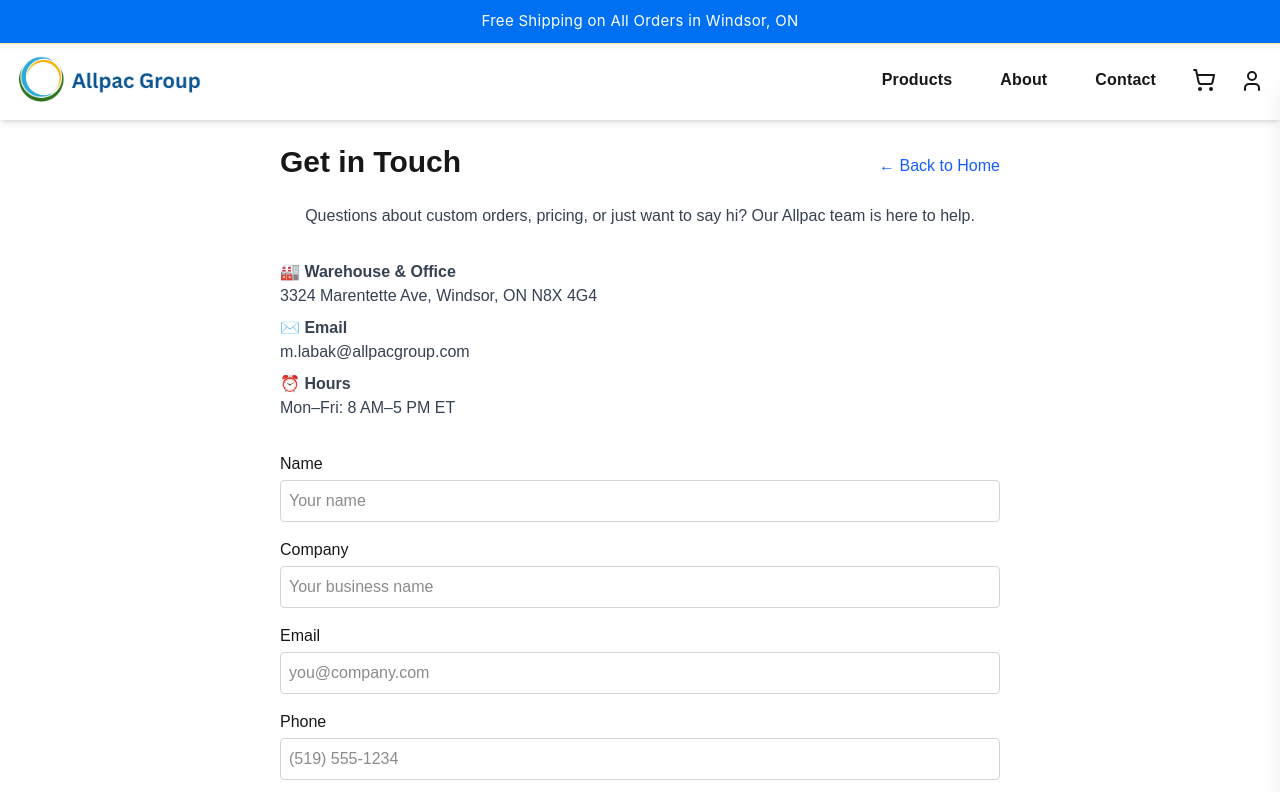
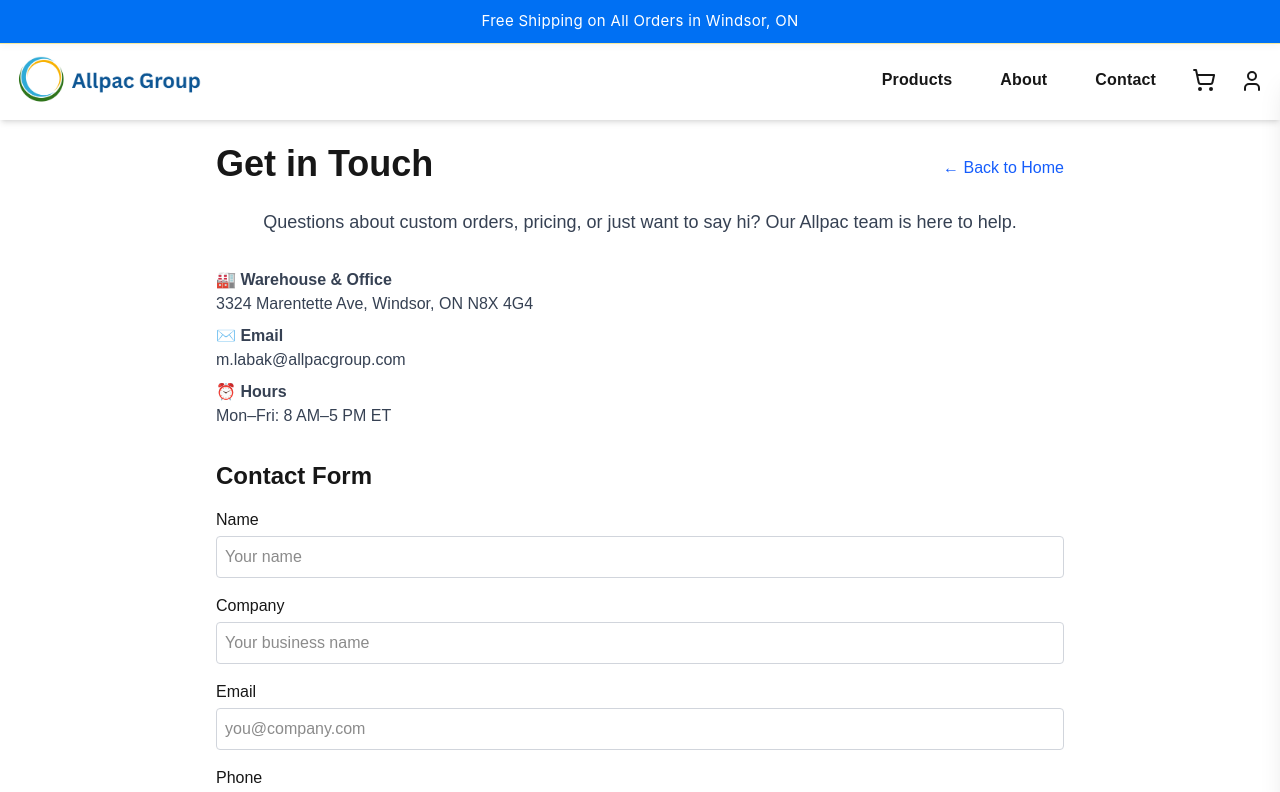
Before and after one commit to Emadedin1/allpacstore, a Next.js app: page /contact in a window 1280 px wide. Shown: the top 792 px of the page. Built offline with nearby package versions, Linux system fonts and the light colour scheme.

Commit message:
Update page.jsx

```diff
--- a/src/app/contact/page.jsx
+++ b/src/app/contact/page.jsx
@@ -3,24 +3,24 @@ import Link from "next/link";
 
 export default function ContactPage() {
   return (
-    <div className="p-6 max-w-3xl mx-auto space-y-8">
+    <div className="p-6 max-w-4xl mx-auto space-y-8">
       {/* Top row with Back to Home */}
       <div className="flex justify-between items-center mb-4">
-        <h1 className="text-3xl font-bold mb-2">Get in Touch</h1>
+        <h1 className="text-4xl font-bold mb-2">Get in Touch</h1>
         <Link href="/" className="text-blue-600 hover:underline whitespace-nowrap">
           &larr; Back to Home
         </Link>
       </div>
 
-      {/* Header */}
-      <section className="text-center">
-        <p className="text-gray-700">
+      {/* Hero */}
+      <section className="text-center mb-8">
+        <p className="text-lg text-gray-700">
           Questions about custom orders, pricing, or just want to say hi? Our Allpac team is here to help.
         </p>
       </section>
 
       {/* Contact Info */}
-      <section className="space-y-2 text-gray-700">
+      <section className="space-y-2 text-gray-700 mb-8">
         <p><strong>🏭 Warehouse & Office</strong><br/>
         3324 Marentette Ave, Windsor, ON N8X 4G4</p>
         <p><strong>✉️ Email</strong><br/>
@@ -31,6 +31,7 @@ export default function ContactPage() {
 
       {/* Contact Form */}
       <section>
+        <h2 className="text-2xl font-semibold mb-4">Contact Form</h2>
         <form className="space-y-4">
           <div>
             <label htmlFor="name" className="block font-medium mb-1">Name</label>
```
